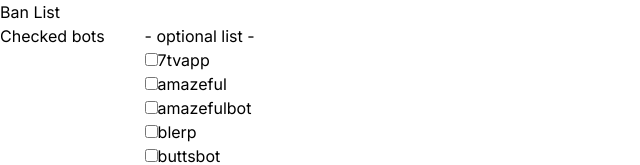
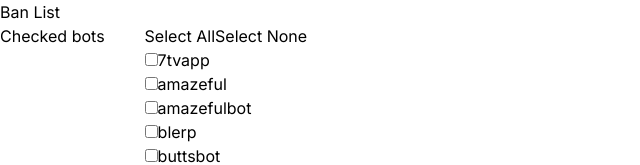
Before and after one commit to jordbort/next-bot-banner, a Next.js app: page /banlist in a window 1280 px wide. Shown: the top 165 px of the page, without its empty margins (0-640 px from the left). Built offline with nearby package versions, Linux system fonts and the light colour scheme.

Commit message:
Adding select all and select none options

```diff
--- a/src/app/banlist/page.tsx
+++ b/src/app/banlist/page.tsx
@@ -76,6 +76,26 @@ export default function BanList() {
         }
     }
 
+    function handleSelectAll() {
+        const newArr = checkedBots.splice(0)
+        optionalBots.forEach(bot => {
+                if (!checkedBots.includes(bot)) {
+                    newArr.push(bot)
+                }
+        })
+        setCheckedBots(newArr)
+    }
+
+    function handleSelectNone() {
+        const newArr: string[] = []
+        checkedBots.forEach(bot => {
+                if (!optionalBots.includes(bot)) {
+                    newArr.push(bot)
+                }
+        })
+        setCheckedBots(newArr)
+    }
+
     // function handleChange(event: { target: { value: string } }) {
     //     // console.log(event.target.value)
     //     setCustomBotForm(event.target.value)
@@ -92,7 +112,7 @@ export default function BanList() {
     //     setCustomBotForm: any
     // }
 
-    const props = { checkedBots, optionalBots, handleCheckClick, handleSubmit }
+    const props = { checkedBots, optionalBots, handleCheckClick, handleSubmit, handleSelectAll, handleSelectNone }
 
     return (
         <main>
--- a/src/components/OptionalList.tsx
+++ b/src/components/OptionalList.tsx
@@ -1,11 +1,13 @@
 import CustomBotForm from "./CustomBotForm"
 
 export default function OptionalList({ props }) {
-    const { checkedBots, optionalBots, handleCheckClick, handleSubmit, handleChange } = props
+    const { checkedBots, optionalBots, handleCheckClick, handleSubmit, handleChange, handleSelectAll, handleSelectNone } = props
     // console.log(`checklist props:`, props)
     return (
         <div>
-            <h3>- optional list -</h3>
+            {/* <h3>- optional list -</h3> */}
+            <button onClick={handleSelectAll}>Select All</button>
+            <button onClick={handleSelectNone}>Select None</button>
             <ul>
                 {optionalBots.map((bot: string, idx: number) => {
                     const isSelected = checkedBots.includes(bot)
```
